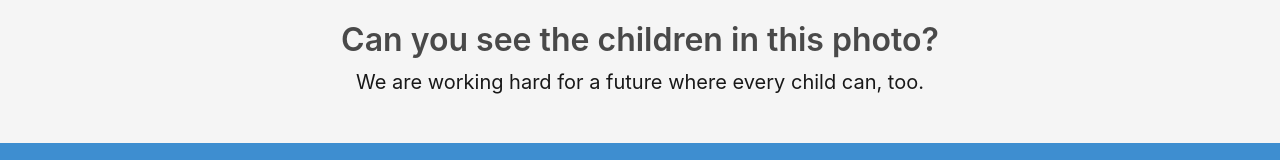
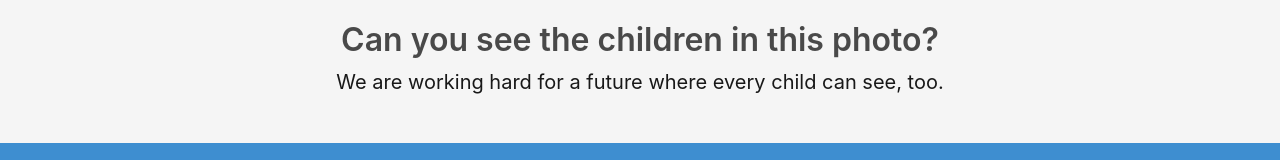
Before and after one commit to alwayslearnedstuff/aodo-eye, a plain HTML site: page index.html in a window 1280 px wide. Shown: the part 445-605 px from the top of the page. Drawn offline with nearby package versions, Linux system fonts and the light colour scheme.

Commit message:
Text edit

```diff
--- a/index.html
+++ b/index.html
@@ -138,7 +138,7 @@
                 Can you see the children in this photo?
               </p>
               <p class="has-text-centered subtitle">
-                We are working hard for a future where every child can, too.
+                We are working hard for a future where every child can see, too.
               </p>
             </div>
           </div>
```
